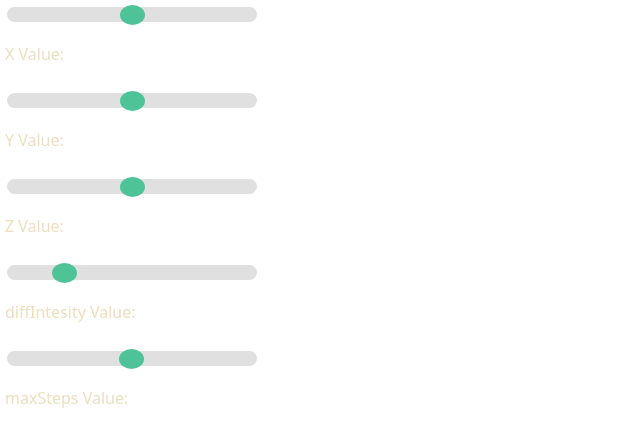
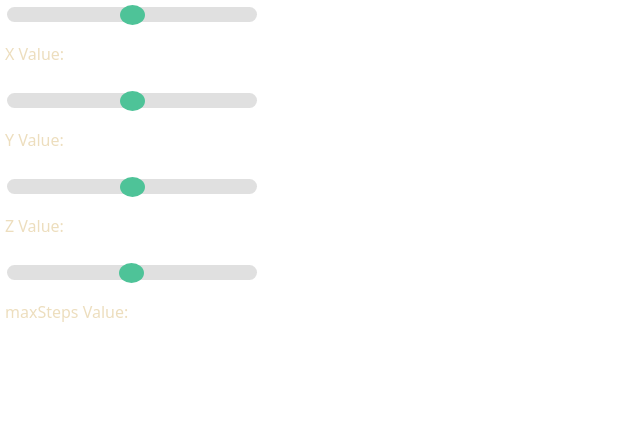
Before and after one commit to spencerhsbrown/spencerhsbrown.github.io, a website: page html/rayMarching.html in a window 1280 px wide. Shown: the whole page, without its empty margins (0-640 px from the left). Drawn offline with nearby package versions, Linux system fonts and the light colour scheme.

Commit message:
removed diff intensity, not a good user slider

```diff
--- a/JS/rayMarching.js
+++ b/JS/rayMarching.js
@@ -28,7 +28,6 @@ const sliders = [
     new SliderControl("xRange", "xTextValue", "u_spherePositionX"),
     new SliderControl("yRange", "yTextValue", "u_spherePositionY"),
     new SliderControl("zRange", "zTextValue", "u_spherePositionZ"),
-    new SliderControl("diffIntesityRange", "diffIntesityTextValue", "u_diffIntesity"),
     new SliderControl("maxStepsRange", "maxStepsTextValue", "u_maxSteps")
 ];
 
--- a/html/rayMarching.html
+++ b/html/rayMarching.html
@@ -28,10 +28,6 @@
 			<p>Z Value: <span id="zTextValue"></span></p>
 		</div>
 		<div class="valueSlider">
-			<input type="range" min="0" max="1" value="0.2" class="slider" step="0.01" id="diffIntesityRange">
-			<p>diffIntesity Value: <span id="diffIntesityTextValue"></span></p>
-		</div>
-		<div class="valueSlider">
 			<input type="range" min="1" max="2000" value="1000" class="slider" id="maxStepsRange">
 			<p>maxSteps Value: <span id="maxStepsTextValue"></span></p>
 		</div>
```
